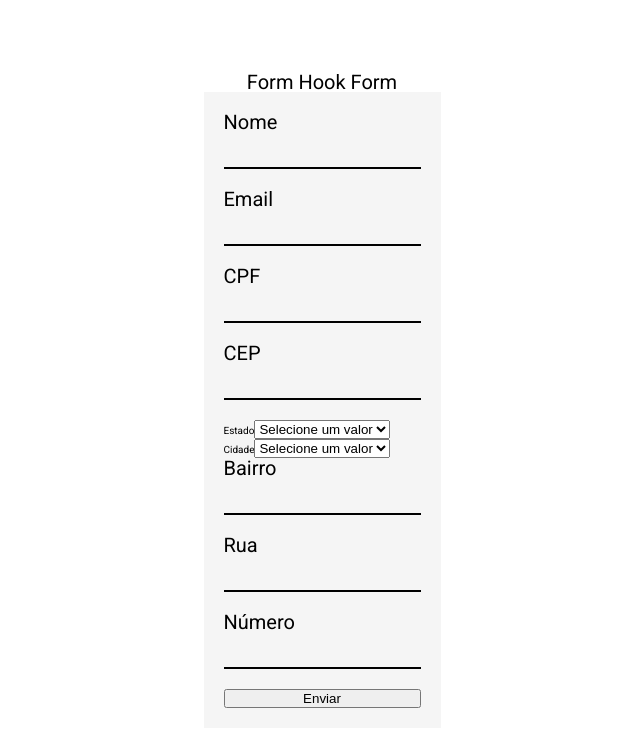
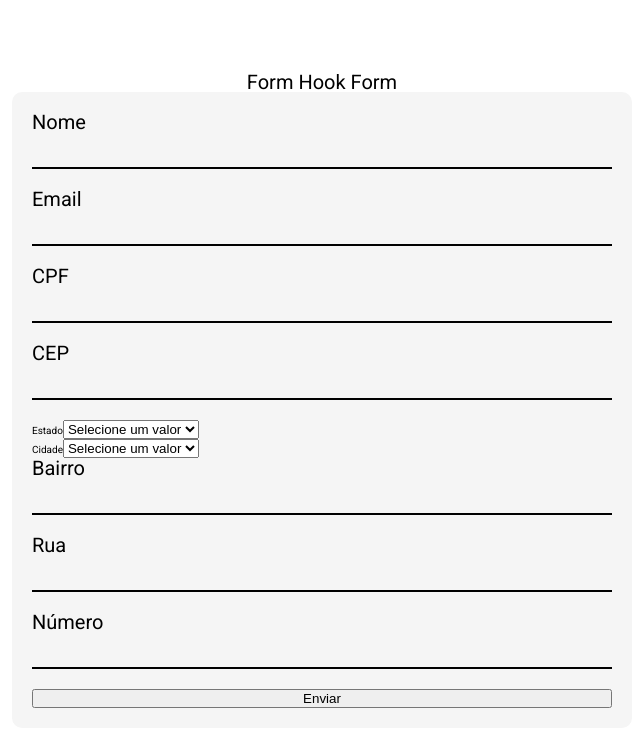
Before and after one commit to RenanTRS/form-hook-form, a React (Vite) app: page / in a window 1280 px wide. Shown: the top 746 px of the page, without its empty margins (318-961 px from the left). Built offline with nearby package versions, Linux system fonts and the light colour scheme.

Commit message:
add border and width

```diff
--- a/src/components/Form/style.ts
+++ b/src/components/Form/style.ts
@@ -6,4 +6,8 @@ export const Container = styled.form`
     background: ${props => props.theme.colors.container};
 
     padding: 2rem;
+
+    border-radius: 1rem;
+
+    width: 50%;
 `
```
